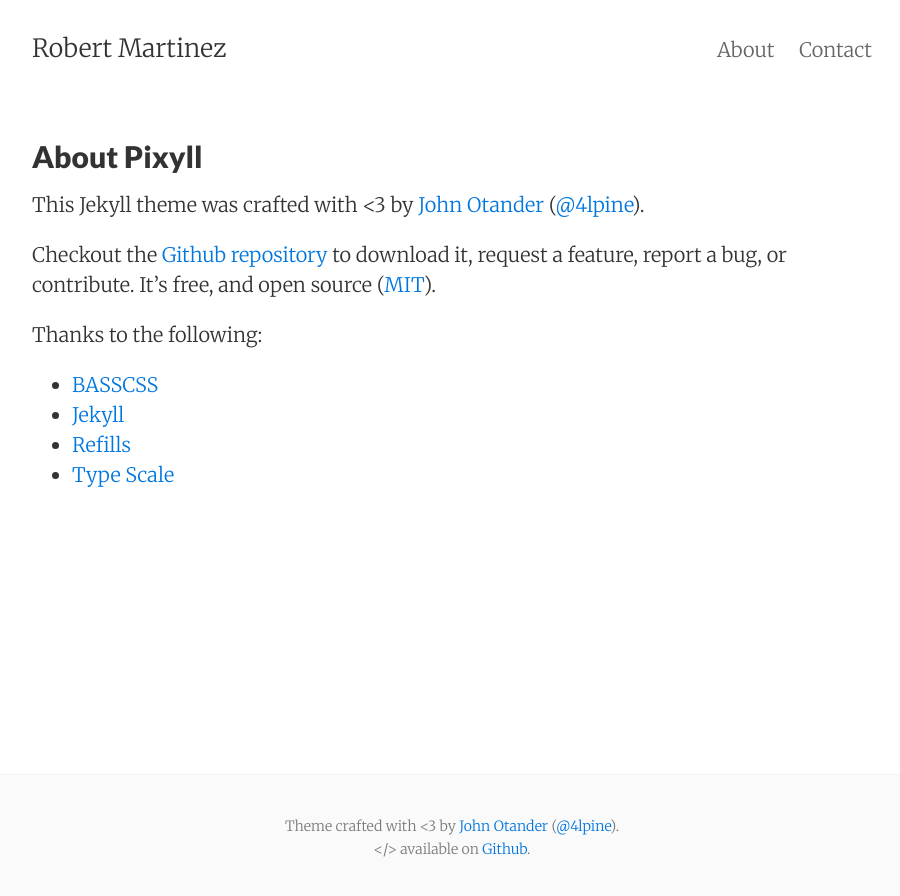
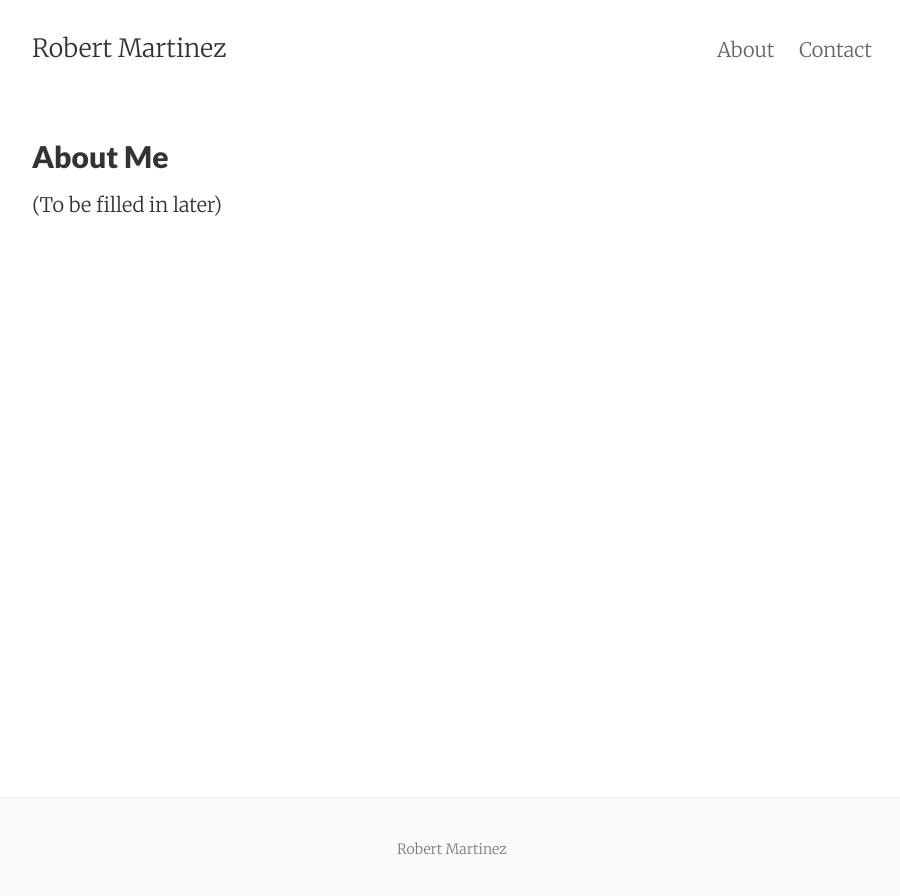
Before and after one commit to RobertMartinez/robertmartinez.github.io, a Jekyll site: the page built from about.md, in a window 1280 px wide. Shown: the top 896 px of the page, without its empty margins (188-1088 px from the left). Built offline with Jekyll 4.4.1, drawn with Linux system fonts in a browser that asks for light colours.

Commit message:
fixing site links, description, and about page

```diff
--- a/_config.yml
+++ b/_config.yml
@@ -2,9 +2,9 @@
 title:       Robert Martinez
 email:       robert.david.martinez@gmail.com
 author:      Robert Martinez
-description: "Blackwaters Rising"
+description: "A meticulously neglected blog"
 baseurl:     ""
-url:         "robertmartinez.github.io"
+url:         "/"
 
 # Google analytics
 google_analytics:
--- a/_includes/footer.html
+++ b/_includes/footer.html
@@ -1,8 +1,7 @@
 <footer class="center">
   <div class="measure">
     <small>
-      Theme crafted with &lt;3 by <a href="http://johnotander.com">John Otander</a> (<a href="https://twitter.com/4lpine">@4lpine</a>).<br>
-      &lt;/&gt; available on <a href="https://github.com/johnotander/pixyll">Github</a>.
+      Robert Martinez
     </small>
   </div>
 </footer>
--- a/about.md
+++ b/about.md
@@ -1,19 +1,7 @@
 ---
 layout: page
-title: About Pixyll
+title: About Me
 permalink: /about/
 ---
 
-This Jekyll theme was crafted with <3 by [John Otander](http://johnotander.com)
-([@4lpine](https://twitter.com/4lpine)).
-
-Checkout the [Github repository](https://github.com/johnotander/pixyll) to download it,
-request a feature, report a bug, or contribute. It's free, and open source
-([MIT](http://opensource.org/licenses/MIT)).
-
-Thanks to the following:
-
-* [BASSCSS](http://basscss.com)
-* [Jekyll](http://jekyllrb.com)
-* [Refills](http://refills.bourbon.io/)
-* [Type Scale](http://type-scale.com/)
+(To be filled in later)
```
